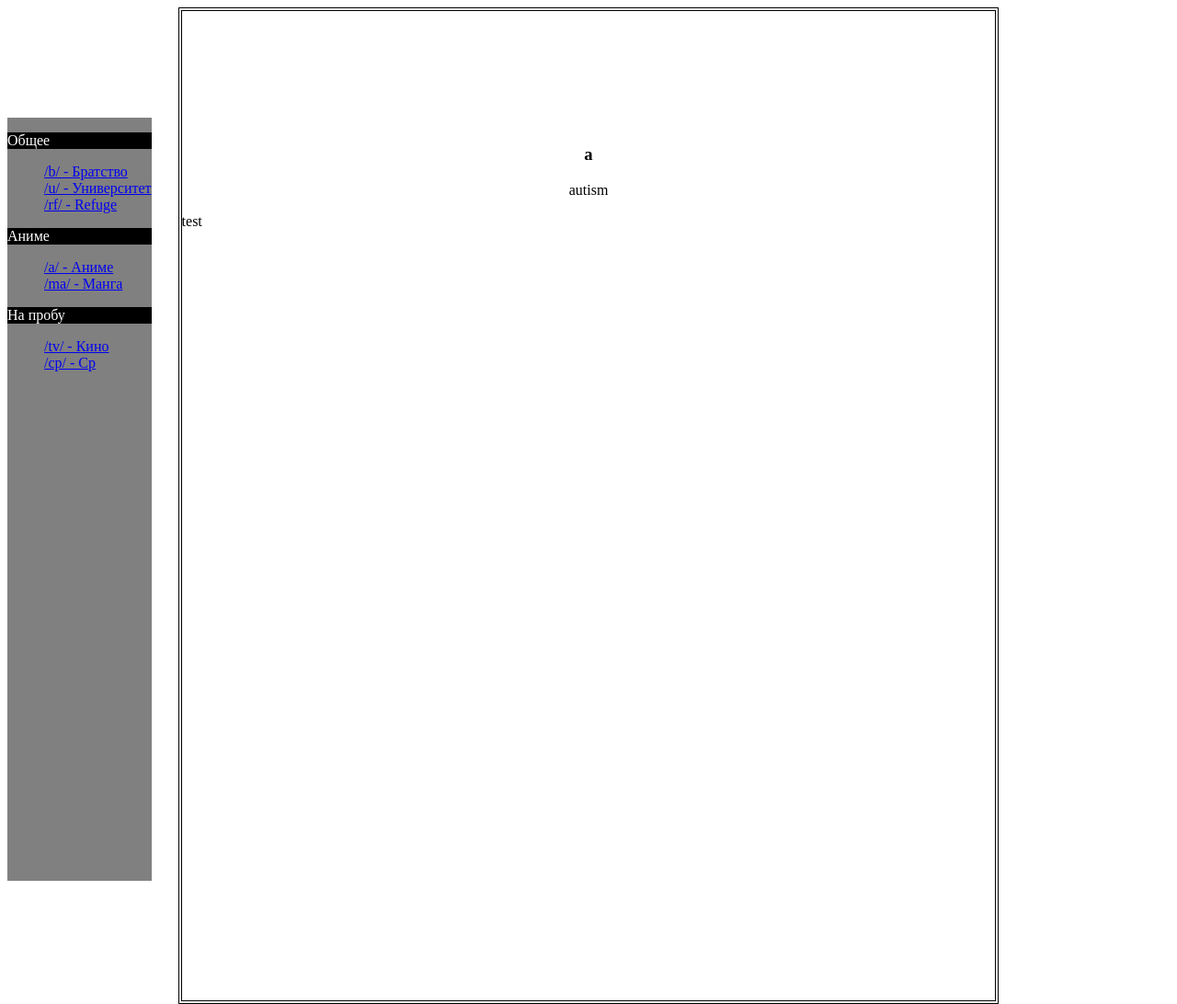
After one commit to Riivatut/Simple_django_board, a Django app: page /a/ in a window 1280 px wide. The commit adds this page. Shown: the whole page at 92% size. Run offline with Django 3.2, Linux system fonts and the light colour scheme; data comes from the database, SQL or seed files in the repository.

Commit message:
add navigation

```diff
--- a/BoardApp/admin.py
+++ b/BoardApp/admin.py
@@ -3,4 +3,4 @@ from BoardApp.models import *
 
 # Register your models here.
 
-admin.site.register([Article,Board])
+admin.site.register([Post,Board])
--- a/BoardApp/models.py
+++ b/BoardApp/models.py
@@ -11,19 +11,13 @@ class Board(models.Model):
         return self.name
 
 
-class Article(models.Model):
+class Post(models.Model):
     author = models.CharField(max_length=100)
     title = models.CharField(max_length=200)
     mail = models.EmailField(null=True)
     text = models.TextField()
-    on_board = Board()
+    on_board = models.ForeignKey(Board,related_name="posts")
+    father = models.PositiveIntegerField(null=True)
 
     def __str__(self):
         return self.title
-
-
-class Comment(models.Model):
-    author = models.CharField(max_length=100)
-    title = models.CharField(max_length=200)
-    text = models.TextField()
-    on_article = Article()
--- /dev/null
+++ b/BoardApp/templates/BoardApp/content.html
@@ -0,0 +1,18 @@
+{% extends 'BoardApp/index.html' %}
+
+{% block content %}
+
+			<h3 style="text-align:center;">{{ board.name }}</h3>
+			<p style ="text-align:center;">{{ board.title }}</p>
+			<article class='posts'>
+				{% for post in posts %}
+                 <p>test</p>
+				<header><strong>{{ post.autor }}</strong></header>
+				<p>{{ post.title }}</p>
+				<p>{{ post.text }}</p>
+				{% endfor %}
+				<p>test</p>
+
+			</article>
+
+{% endblock %}
--- a/BoardApp/templates/BoardApp/base.html
+++ b/BoardApp/templates/BoardApp/index.html
@@ -4,40 +4,37 @@
 	<meta charset="utf-8">
     <title>Board</title>
     <style>
+        body{
+            height: 950px;
+        }
 		#content{
-			position:absolute;
-			top:100px;
-			left:250px;
+            margin: auto;
 			border: 4px double black;
-			height:950px;
 			width:70%;
+            height: 100%;
+            padding-top: 10%;
+			}
+        .navigation{
+            float: left;
+			max-width:15%;
+            height: 100%;
+
+			background-color:grey;
 			}
 		.header-img{
 			height:120px;
+
 			background-color:white;
 			}
 		.section{
+
 			background-color:black;
 			color:white;
 			}
-		.navigation{
-			height:1000px;
-			max-width:15%;
-			background-color:grey;
 
-			}
 		.nav-list{
 			list-style:none;
 			}
-		.posts{
-
-				}
-		.comment{
-			border: 4px solid black;
-
-			}
-
-
 
     </style>
 </head>
@@ -49,19 +46,19 @@
 			</div>
 	        <p class='section'>Общее</p>
 			<ul class='nav-list'>
-			    <li><div><a href='one.html'>/b/ - Братство</a></div></li>
-			    <li><a href='two.html'>/u/ - Университет</a></li>
-			    <li><a href='three.html'>/rf/ - Refuge</a></li>
+			    <li><div><a href='/b'>/b/ - Братство</a></div></li>
+			    <li><a href='/u'>/u/ - Университет</a></li>
+			    <li><a href='/rf'>/rf/ - Refuge</a></li>
 			</ul>
             <p class='section'>Аниме</p>
             <ul class='nav-list'>
-			    <li><a href='four.html'>/a/ - Аниме</a></li>
-			    <li><a href='five.html'>/ma/ - Манга</a></li>
+			    <li><a href='/a'>/a/ - Аниме</a></li>
+			    <li><a href='/ma'>/ma/ - Манга</a></li>
 			</ul>
 			<p class ='section'>На пробу</p>
 			 <ul class='nav-list'>
-			    <li><a href='six.html'>/tv/ - Кино</a></li>
-			    <li><a href='seven.html'>/cp/ - Cp</a></li>
+			    <li><a href='/tv'>/tv/ - Кино</a></li>
+			    <li><a href='/cp'>/cp/ - Cp</a></li>
 			</ul>
 
 		</nav>
--- a/BoardApp/urls.py
+++ b/BoardApp/urls.py
@@ -4,6 +4,6 @@ from . import views
 
 
 urlpatterns = [
-    #url(r'^$',views.base),
-    #url(r'^(?P<bord_name>[a-z])/$',views.show_bords)
+    url(r'^$',views.index, name="index"),
+    url(r'^(?P<board_name>[a-z]{1,10})/$',views.show_boards)
 ]
--- a/BoardApp/views.py
+++ b/BoardApp/views.py
@@ -1,3 +1,17 @@
-from django.shortcuts import render
+from django.http import HttpResponse
+from django.template import loader
+from django.shortcuts import get_object_or_404,render
+from BoardApp.models import Board
 
 # Create your views here.
+
+
+def index(request):
+    template = loader.get_template('BoardApp/index.html')
+    return HttpResponse(template.render())
+
+
+def show_boards(request,board_name):
+    board = get_object_or_404(Board,name=board_name)
+
+    return render(request,'BoardApp/content.html', {'board':board})
```
Also changed, not shown: BoardApp/migrations/0004_auto_20161013_1745.py (added), db.sqlite3.
